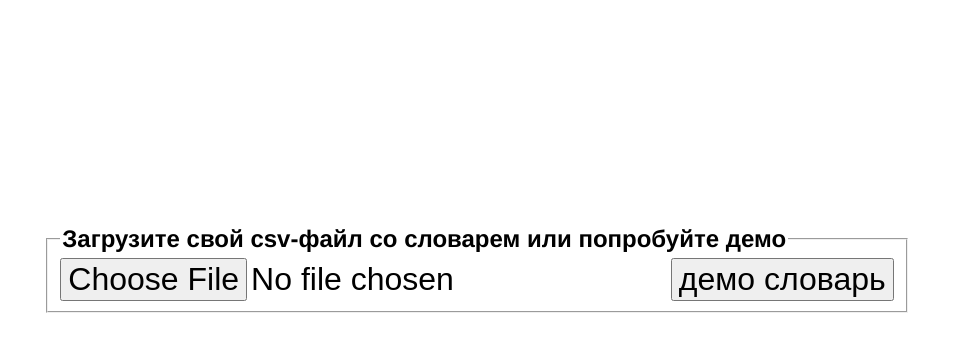
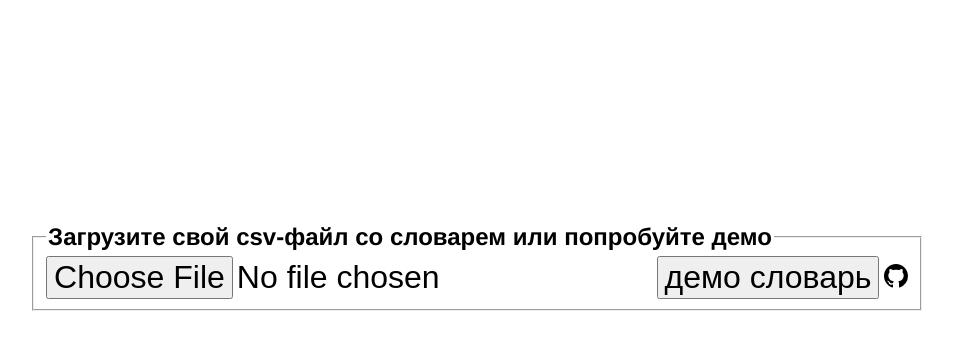
Before and after one commit to roma-perceptron/shooting-range, a plain HTML site: page index.html in a window 1280 px wide. Shown: the part 66-418 px from the top of the page, without its empty margins (163-1116 px from the left). Drawn offline with Linux system fonts and the light colour scheme.

Commit message:
Update index.html

```diff
--- a/index.html
+++ b/index.html
@@ -35,6 +35,11 @@
 		<fieldset><legend><b>Загрузите свой csv-файл со словарем или попробуйте демо</b></legend>
 		<input type='file' accept='text/plain' onchange='load_file(this)'>
 		<input type='button' value='демо словарь' onclick='load_demo_data()'>
+		<a href='https://github.com/roma-perceptron/shooting-range' target='_blank'>
+			<svg height="24" viewBox="0 0 16 16" version="1.1" width="24">
+		    	<path fill-rule="evenodd" d="M8 0C3.58 0 0 3.58 0 8c0 3.54 2.29 6.53 5.47 7.59.4.07.55-.17.55-.38 0-.19-.01-.82-.01-1.49-2.01.37-2.53-.49-2.69-.94-.09-.23-.48-.94-.82-1.13-.28-.15-.68-.52-.01-.53.63-.01 1.08.58 1.23.82.72 1.21 1.87.87 2.33.66.07-.52.28-.87.51-1.07-1.78-.2-3.64-.89-3.64-3.95 0-.87.31-1.59.82-2.15-.08-.2-.36-1.02.08-2.12 0 0 .67-.21 2.2.82.64-.18 1.32-.27 2-.27.68 0 1.36.09 2 .27 1.53-1.04 2.2-.82 2.2-.82.44 1.1.16 1.92.08 2.12.51.56.82 1.27.82 2.15 0 3.07-1.87 3.75-3.65 3.95.29.25.54.73.54 1.48 0 1.07-.01 1.93-.01 2.2 0 .21.15.46.55.38A8.013 8.013 0 0016 8c0-4.42-3.58-8-8-8z"></path>
+			</svg>
+		</a>
 		</fieldset>
 	</div>
 </body>
```
